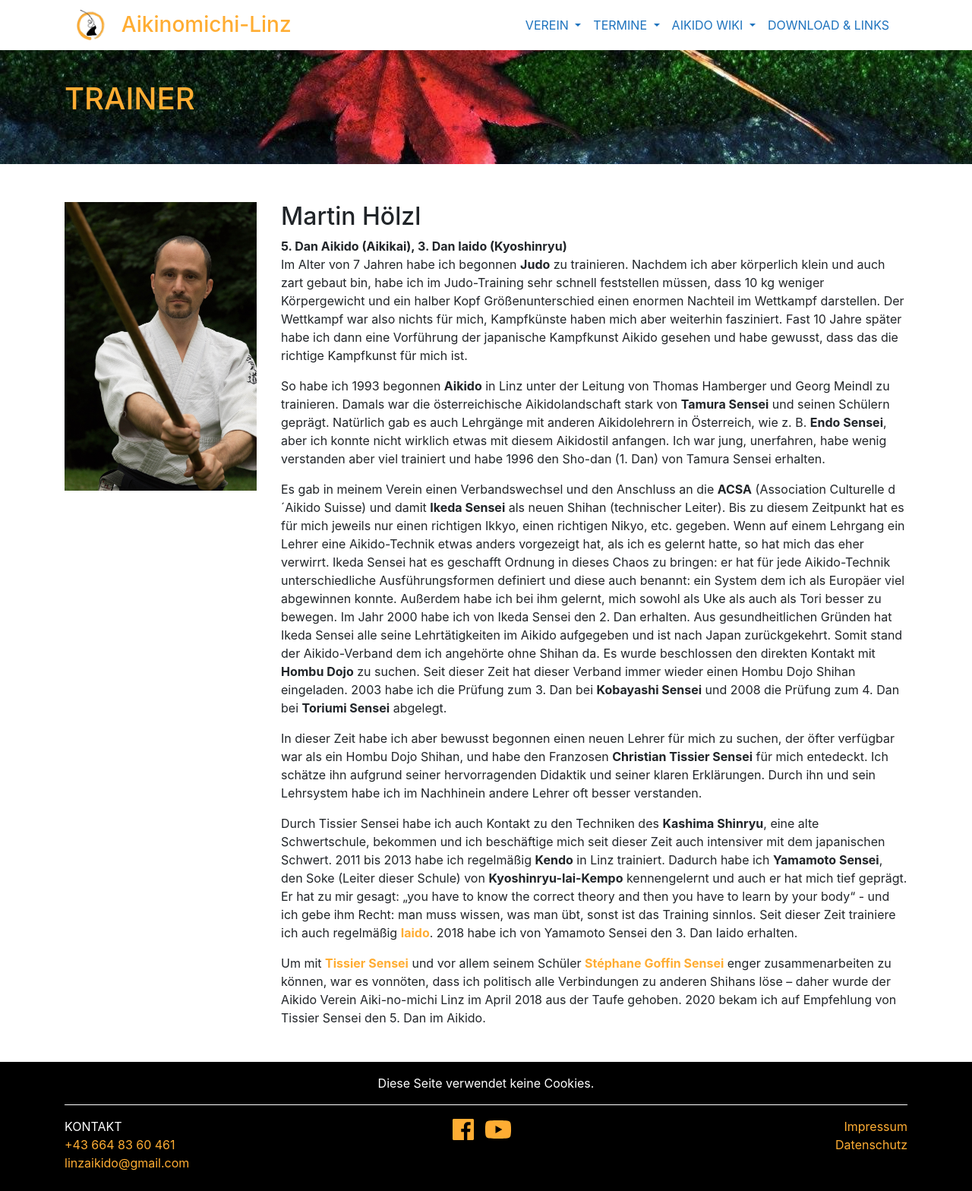
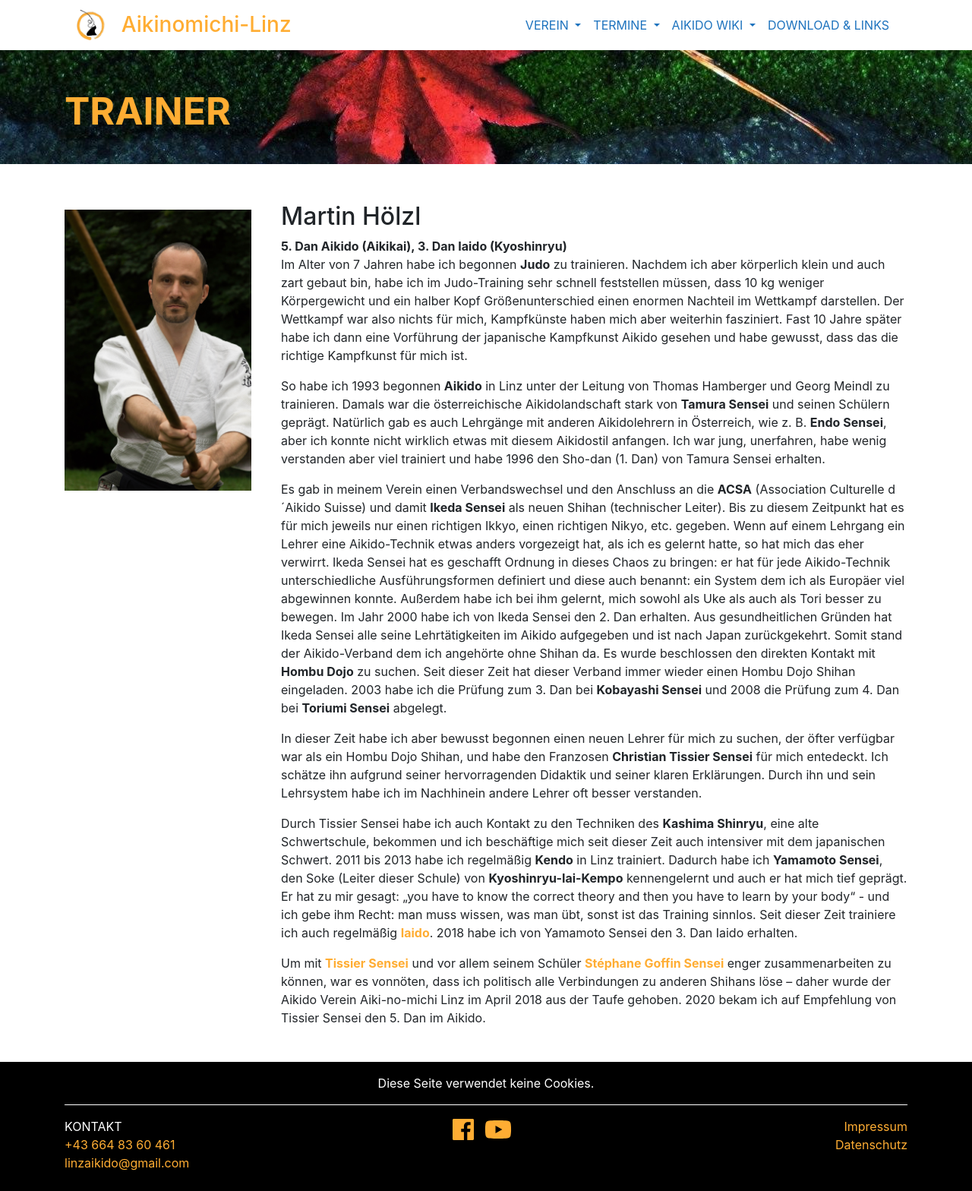
Before and after one commit to TWachs/aikinomichi-linz, a Jekyll site: the page built from trainer.md, in a window 1280 px wide. Shown: the whole page at 76% size. Built offline with Jekyll 4.4.1, drawn with Linux system fonts in a browser that asks for light colours; nearby versions of some CDN libraries.

Commit message:
changes after meeting

```diff
--- a/css/custom/_images.scss
+++ b/css/custom/_images.scss
@@ -13,6 +13,7 @@
 .imageStyleTrainer {
     height: 380px;
     float: left;
+    padding-top: 10px;
 }
 
 // figures
--- a/css/custom/includes/_pageHeader.scss
+++ b/css/custom/includes/_pageHeader.scss
@@ -1,6 +1,7 @@
-.hederStyle {
-    font-size: 50px;
+.headerStyle {
+    font-size: 50px !important;
     color: $primary;
+    font-weight: bold !important;
     text-transform: uppercase;
     padding-top: 50px;
 }
```
